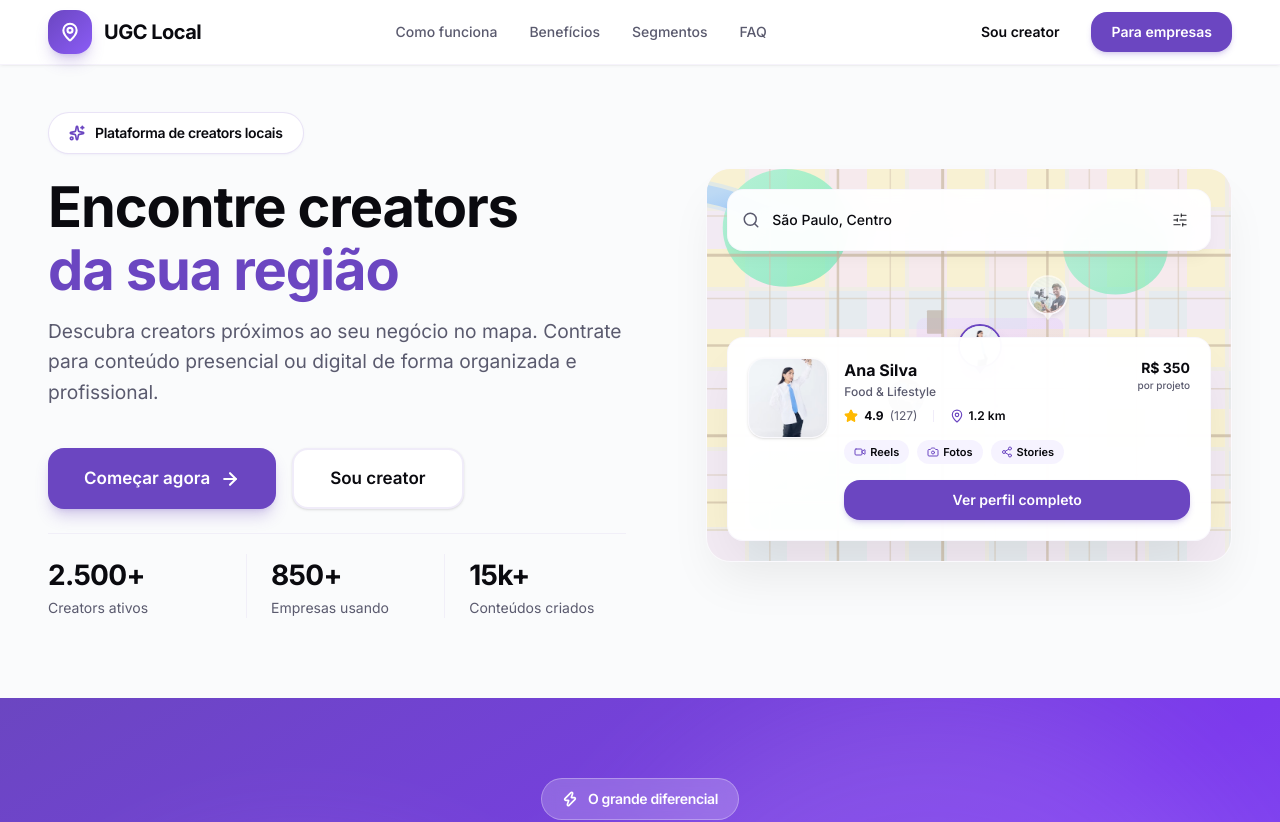
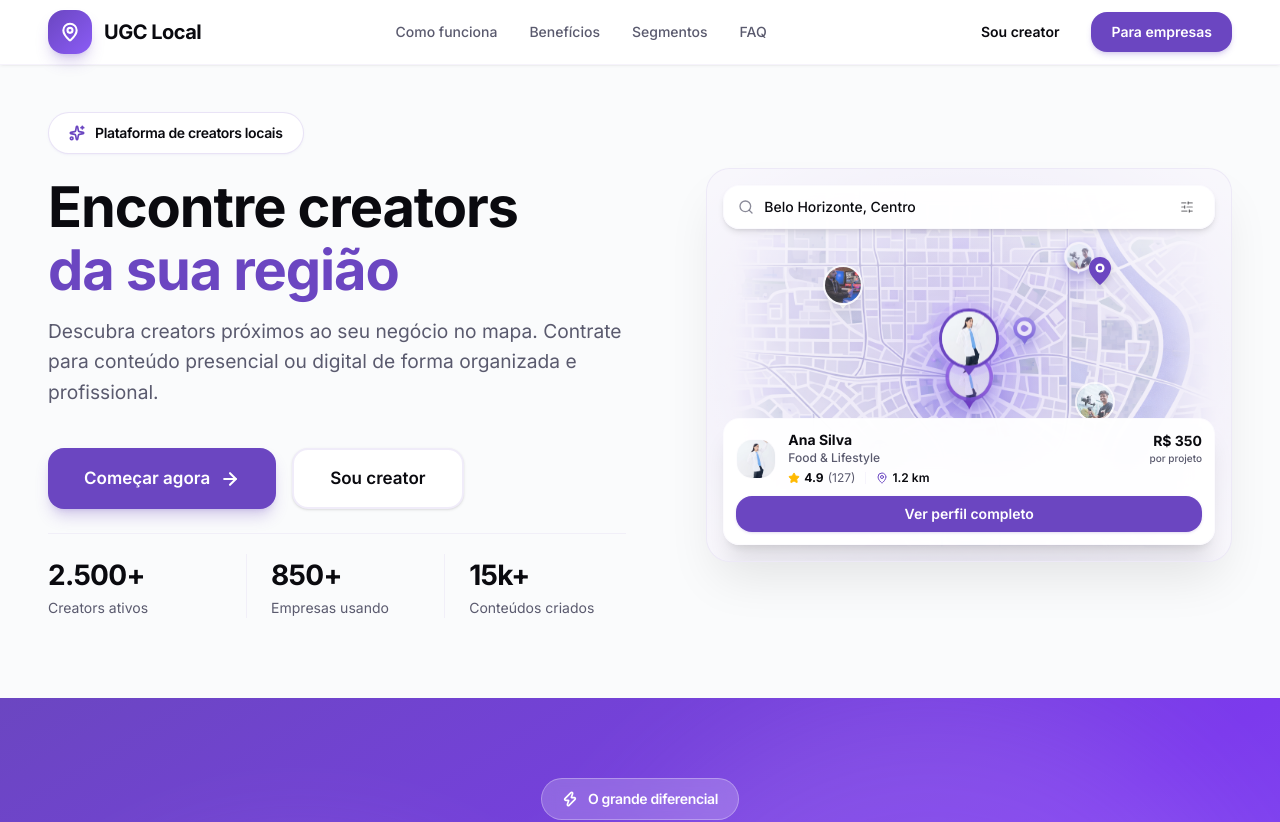
Before and after one commit to MogLuiz/ugc-lp, a Next.js app: page / in a window 1280 px wide. Shown: the top 822 px of the page. Built offline with nearby package versions, Linux system fonts and the light colour scheme.

Commit message:
refactor: improve map mocup

```diff
--- a/src/app/layout.tsx
+++ b/src/app/layout.tsx
@@ -13,7 +13,7 @@ const inter = Inter({
 export const metadata: Metadata = {
   metadataBase: new URL(siteConfig.url),
   title: {
-    default: "UGC Local — Encontre Creators da Sua Região",
+    default: "UGC Local",
     template: "%s | UGC Local",
   },
   description:
--- a/src/app/page.tsx
+++ b/src/app/page.tsx
@@ -12,7 +12,6 @@ import { FinalCTA } from "@/components/FinalCTA";
 import { Footer } from "@/components/Footer";
 
 export const metadata: Metadata = {
-  title: "Encontre Creators Locais para Seu Negócio",
   description:
     "Plataforma que conecta empresas a creators locais. Mapa interativo, marketplace com filtros, creators presenciais. Cadastro gratuito, sem mensalidades.",
   openGraph: {
--- a/src/components/MapMockup.tsx
+++ b/src/components/MapMockup.tsx
@@ -1,9 +1,7 @@
 import Image from "next/image";
-import { Search, SlidersHorizontal, MapPin, Star, Share2, Video, Camera } from "lucide-react";
+import { Search, SlidersHorizontal, MapPin, Star } from "lucide-react";
 
-const creators = [
-  {
-    id: 1,
+const creator = {
   name: "Ana Silva",
   category: "Food & Lifestyle",
   rating: 4.9,
@@ -11,209 +9,228 @@ const creators = [
   distance: "1.2 km",
   price: "R$ 350",
   image: "/images/creators/ana.jpg",
-    position: { x: "52%", y: "45%" },
-    selected: true,
+};
+
+const secondaryPins = [
+  {
+    name: "Pedro Costa",
+    image: "/images/creators/pedro.jpg",
+    left: "26%",
+    top: "30%",
   },
   {
-    id: 2,
-    name: "Pedro Costa",
-    category: "Tech & Gadgets",
-    rating: 4.8,
-    reviews: 94,
-    distance: "2.8 km",
-    price: "R$ 400",
-    image: "/images/creators/pedro.jpg",
-    position: { x: "38%", y: "58%" },
-  },
-  {
-    id: 3,
     name: "Julia Martins",
-    category: "Fashion & Beauty",
-    rating: 5.0,
-    reviews: 215,
-    distance: "0.8 km",
-    price: "R$ 500",
     image: "/images/creators/julia.jpg",
-    position: { x: "65%", y: "32%" },
+    left: "74%",
+    top: "60%",
   },
 ];
 
 export function MapMockup() {
-  const selectedCreator = creators.find((c) => c.selected);
+  return (
+    <div className="relative w-full h-full rounded-3xl overflow-hidden border border-border/20 shadow-2xl shadow-black/10 bg-[#f0edf8]">
+      {/* 1. Map background */}
+      <Image
+        src="/images/creators/map-background.png"
+        fill
+        className="object-cover"
+        alt="Mapa de creators locais"
+        priority
+        sizes="(max-width: 1024px) 100vw, 50vw"
+      />
 
-  return (
-    <div className="relative w-full h-full rounded-3xl overflow-hidden shadow-2xl shadow-black/8 border border-border/30 bg-white">
-      {/* Map Background */}
-      <div className="absolute inset-0 bg-[#f0ede6]">
-        <svg className="absolute inset-0 w-full h-full" xmlns="http://www.w3.org/2000/svg">
-          <defs>
-            <linearGradient id="parkGradient" x1="0%" y1="0%" x2="100%" y2="100%">
-              <stop offset="0%" stopColor="#a7f3d0" stopOpacity="0.85" />
-              <stop offset="100%" stopColor="#6ee7b7" stopOpacity="0.75" />
-            </linearGradient>
-            <linearGradient id="riverGradient" x1="0%" y1="0%" x2="100%" y2="100%">
-              <stop offset="0%" stopColor="#93c5fd" stopOpacity="0.7" />
-              <stop offset="50%" stopColor="#60a5fa" stopOpacity="0.8" />
-              <stop offset="100%" stopColor="#93c5fd" stopOpacity="0.7" />
-            </linearGradient>
-            <linearGradient id="commercialGradient" x1="0%" y1="0%" x2="100%" y2="100%">
-              <stop offset="0%" stopColor="#e9d5ff" stopOpacity="0.5" />
-              <stop offset="100%" stopColor="#d8b4fe" stopOpacity="0.4" />
-            </linearGradient>
-            <pattern id="residentialPattern" width="80" height="80" patternUnits="userSpaceOnUse">
-              <rect x="0" y="0" width="38" height="38" fill="#fef3c7" opacity="0.6" />
-              <rect x="42" y="0" width="38" height="38" fill="#fce7f3" opacity="0.5" />
-              <rect x="0" y="42" width="38" height="38" fill="#f3e8ff" opacity="0.5" />
-              <rect x="42" y="42" width="38" height="38" fill="#dfe9f5" opacity="0.6" />
-            </pattern>
-          </defs>
-          <rect width="100%" height="100%" fill="url(#residentialPattern)" />
-          <ellipse cx="15%" cy="15%" rx="12%" ry="15%" fill="url(#parkGradient)" opacity="0.95" />
-          <rect x="8%" y="72%" width="30%" height="20%" fill="url(#parkGradient)" rx="12" opacity="0.9" />
-          <ellipse cx="78%" cy="20%" rx="10%" ry="12%" fill="url(#parkGradient)" opacity="0.85" />
-          <path d="M 0 25 Q 25 30, 40 38 T 75 48 T 100 52" fill="none" stroke="url(#riverGradient)" strokeWidth="18" opacity="0.85" strokeLinecap="round" />
-          <path d="M 0 25 Q 25 30, 40 38 T 75 48 T 100 52" fill="none" stroke="#bfdbfe" strokeWidth="26" opacity="0.4" strokeLinecap="round" />
-          <rect x="40%" y="38%" width="28%" height="28%" fill="url(#commercialGradient)" rx="8" opacity="0.7" />
-          <line x1="0" y1="22%" x2="100%" y2="22%" stroke="#c9b8a0" strokeWidth="3" opacity="0.7" />
-          <line x1="0" y1="45%" x2="100%" y2="45%" stroke="#c9b8a0" strokeWidth="2.5" opacity="0.65" />
-          <line x1="0" y1="68%" x2="100%" y2="68%" stroke="#c9b8a0" strokeWidth="3" opacity="0.7" />
-          <line x1="0" y1="85%" x2="100%" y2="85%" stroke="#c9b8a0" strokeWidth="2" opacity="0.6" />
-          <line x1="25%" y1="0" x2="25%" y2="100%" stroke="#c9b8a0" strokeWidth="2.5" opacity="0.65" />
-          <line x1="45%" y1="0" x2="45%" y2="100%" stroke="#c9b8a0" strokeWidth="3" opacity="0.7" />
-          <line x1="65%" y1="0" x2="65%" y2="100%" stroke="#c9b8a0" strokeWidth="2.5" opacity="0.65" />
-          <line x1="82%" y1="0" x2="82%" y2="100%" stroke="#c9b8a0" strokeWidth="2" opacity="0.6" />
-          <line x1="0" y1="12%" x2="100%" y2="12%" stroke="#d4c4b0" strokeWidth="1.5" opacity="0.5" />
-          <line x1="0" y1="33%" x2="100%" y2="33%" stroke="#d4c4b0" strokeWidth="1.5" opacity="0.5" />
-          <line x1="0" y1="56%" x2="100%" y2="56%" stroke="#d4c4b0" strokeWidth="1.5" opacity="0.5" />
-          <line x1="0" y1="78%" x2="100%" y2="78%" stroke="#d4c4b0" strokeWidth="1.5" opacity="0.5" />
-          <line x1="0" y1="92%" x2="100%" y2="92%" stroke="#d4c4b0" strokeWidth="1.5" opacity="0.5" />
-          <line x1="12%" y1="0" x2="12%" y2="100%" stroke="#d4c4b0" strokeWidth="1.5" opacity="0.5" />
-          <line x1="35%" y1="0" x2="35%" y2="100%" stroke="#d4c4b0" strokeWidth="1.5" opacity="0.5" />
-          <line x1="55%" y1="0" x2="55%" y2="100%" stroke="#d4c4b0" strokeWidth="1.5" opacity="0.5" />
-          <line x1="73%" y1="0" x2="73%" y2="100%" stroke="#d4c4b0" strokeWidth="1.5" opacity="0.5" />
-          <line x1="90%" y1="0" x2="90%" y2="100%" stroke="#d4c4b0" strokeWidth="1.5" opacity="0.5" />
-          <rect x="48%" y="44%" width="4" height="4" fill="#9333ea" opacity="0.25" rx="0.5" />
-          <rect x="58%" y="50%" width="4" height="4" fill="#9333ea" opacity="0.25" rx="0.5" />
-          <rect x="52%" y="56%" width="4" height="4" fill="#9333ea" opacity="0.25" rx="0.5" />
-          <rect x="42%" y="48%" width="3" height="3" fill="#9333ea" opacity="0.2" rx="0.5" />
-          <rect x="62%" y="46%" width="3" height="3" fill="#9333ea" opacity="0.2" rx="0.5" />
-          <rect x="55%" y="60%" width="3" height="3" fill="#9333ea" opacity="0.2" rx="0.5" />
-          <rect x="42%" y="36%" width="3%" height="6%" fill="#b8a99a" opacity="0.6" rx="1" />
+      {/* 2. Subtle purple brand tint */}
+      <div className="absolute inset-0 bg-primary/8 pointer-events-none" />
+
+      {/* 3. Subtle edge vignette — integrates with page background */}
+      <div
+        className="absolute inset-0 pointer-events-none"
+        style={{
+          background:
+            "radial-gradient(ellipse at 50% 50%, transparent 32%, rgba(255,255,255,0.35) 65%, rgba(255,255,255,0.65) 100%)",
+        }}
+      />
+
+      {/* 4. Central glow behind main creator pin */}
+      <div
+        className="absolute inset-0 pointer-events-none"
+        style={{
+          background:
+            "radial-gradient(circle at 50% 44%, rgba(139,92,246,0.11) 0%, transparent 36%)",
+        }}
+      />
+
+      {/* 5. Search bar */}
+      <div className="absolute top-4 left-4 right-4 z-20">
+        <div className="bg-white/95 backdrop-blur-xl rounded-2xl border border-border/25 shadow-md px-3.5 py-2 flex items-center gap-2.5">
+          <Search
+            className="w-4 h-4 text-muted-foreground/70 flex-shrink-0"
+            strokeWidth={2}
+          />
+          <label htmlFor="map-search" className="sr-only">
+            Buscar creators próximos
+          </label>
+          <input
+            id="map-search"
+            type="text"
+            defaultValue="Belo Horizonte, Centro"
+            readOnly
+            className="flex-1 text-sm font-medium text-foreground bg-transparent outline-none cursor-default"
+            aria-label="Localização atual"
+          />
+          <button
+            className="p-1.5 rounded-lg hover:bg-accent/80 transition-colors flex-shrink-0"
+            aria-label="Filtros"
+          >
+            <SlidersHorizontal
+              className="w-3.5 h-3.5 text-foreground/50"
+              strokeWidth={2}
+            />
+          </button>
+        </div>
+      </div>
+
+      {/* 6. Secondary creator pins — desktop/tablet only */}
+      {secondaryPins.map((pin) => (
+        <div
+          key={pin.name}
+          className="absolute hidden sm:block z-10 -translate-x-1/2 -translate-y-1/2"
+          style={{ left: pin.left, top: pin.top }}
+        >
+          <div className="relative flex flex-col items-center">
+            <div className="w-10 h-10 rounded-full overflow-hidden border-2 border-white shadow-lg opacity-75 hover:opacity-95 transition-opacity cursor-pointer">
+              <Image
+                src={pin.image}
+                alt={pin.name}
+                width={40}
+                height={40}
+                className="w-full h-full object-cover"
+              />
+            </div>
+            <div className="w-0 h-0 border-l-[4px] border-l-transparent border-r-[4px] border-r-transparent border-t-[5px] border-t-white -mt-px" />
+          </div>
+        </div>
+      ))}
+
+      {/* 7. Empty location marker — desktop/tablet only */}
+      <div
+        className="absolute hidden sm:block z-10 -translate-x-1/2 -translate-y-1/2"
+        style={{ left: "75%", top: "26%" }}
+      >
+        <svg
+          width="22"
+          height="28"
+          viewBox="0 0 22 28"
+          fill="none"
+          xmlns="http://www.w3.org/2000/svg"
+          className="drop-shadow-md"
+        >
+          <path
+            d="M11 0C4.925 0 0 4.925 0 11c0 8.25 11 17 11 17s11-8.75 11-17C22 4.925 17.075 0 11 0z"
+            className="fill-primary"
+          />
+          <circle cx="11" cy="11" r="4.5" fill="white" />
+          <circle cx="11" cy="11" r="2.25" className="fill-primary" />
         </svg>
       </div>
 
-      {/* Search Bar */}
-      <div className="absolute top-5 left-5 right-5 z-20">
-        <div className="bg-white/95 backdrop-blur-lg rounded-2xl shadow-lg shadow-black/[0.04] border border-border/40 p-3.5">
+      {/* 8. Main creator pin */}
+      <div
+        className="absolute z-20 -translate-x-1/2 -translate-y-1/2"
+        style={{ left: "50%", top: "44%" }}
+      >
+        <div className="flex flex-col items-center">
+          <div className="relative">
+            {/* Pulse animation ring */}
+            <div className="absolute inset-0 rounded-full border-[2.5px] border-primary animate-ping opacity-[0.18]" />
+            {/* Creator photo */}
+            <div
+              className="w-[3.75rem] h-[3.75rem] rounded-full overflow-hidden border-[3px] border-primary relative z-10"
+              style={{
+                boxShadow:
+                  "0 0 0 8px rgba(139,92,246,0.09), 0 6px 20px rgba(139,92,246,0.2)",
+              }}
+            >
+              <Image
+                src={creator.image}
+                alt={creator.name}
+                width={60}
+                height={60}
+                className="w-full h-full object-cover"
+                priority
+              />
+            </div>
+          </div>
+          {/* Teardrop tail */}
+          <div className="w-0 h-0 border-l-[6px] border-l-transparent border-r-[6px] border-r-transparent border-t-[8px] border-t-primary -mt-px relative z-10" />
+        </div>
+      </div>
+
+      {/* 9. Creator info card */}
+      <div className="absolute bottom-4 left-4 right-4 z-30">
+        <div className="bg-white/95 backdrop-blur-xl rounded-2xl border border-border/20 shadow-xl p-3">
+          {/* Creator row */}
           <div className="flex items-center gap-3">
-            <Search className="w-4.5 h-4.5 text-muted-foreground flex-shrink-0" strokeWidth={2} />
-            <label htmlFor="map-search" className="sr-only">Buscar creators próximos</label>
-            <input
-              id="map-search"
-              type="text"
-              placeholder="Buscar creators próximos"
-              className="flex-1 text-sm font-medium outline-none bg-transparent placeholder:text-muted-foreground/60"
-              defaultValue="São Paulo, Centro"
-              readOnly
-              aria-label="Buscar creators próximos"
+            <div className="w-10 h-10 rounded-xl overflow-hidden flex-shrink-0 border border-border/15">
+              <Image
+                src={creator.image}
+                alt={creator.name}
+                width={40}
+                height={40}
+                className="w-full h-full object-cover"
               />
-            <button className="p-2 hover:bg-accent/50 rounded-lg transition-colors" aria-label="Filtros">
-              <SlidersHorizontal className="w-4 h-4 text-foreground/70" strokeWidth={2} />
-            </button>
+            </div>
+
+            <div className="flex-1 min-w-0">
+              <div className="flex items-start justify-between gap-2 mb-1">
+                <div>
+                  <div className="font-bold text-sm text-foreground leading-tight">
+                    {creator.name}
+                  </div>
+                  <div className="text-xs text-muted-foreground font-medium mt-0.5">
+                    {creator.category}
+                  </div>
+                </div>
+                <div className="text-right flex-shrink-0">
+                  <div className="text-sm font-bold text-foreground">
+                    {creator.price}
+                  </div>
+                  <div className="text-[10px] text-muted-foreground font-medium">
+                    por projeto
                   </div>
                 </div>
               </div>
 
-      {/* Creator Pins */}
-      {creators.map((creator) => (
-        <div
-          key={creator.id}
-          className="absolute z-10 transform -translate-x-1/2 -translate-y-1/2"
-          style={{ left: creator.position.x, top: creator.position.y }}
-        >
-          <div className={`relative group cursor-pointer ${creator.selected ? "z-30" : "z-10"}`}>
-            <div className="absolute top-1/2 left-1/2 transform -translate-x-1/2 translate-y-1 w-3 h-1.5 bg-black/10 rounded-full blur-sm" />
-            <div className={`relative transition-all duration-300 ${creator.selected ? "scale-100" : "scale-90 opacity-60 group-hover:scale-95 group-hover:opacity-80"}`}>
-              <div className={`w-11 h-11 rounded-full border-[2.5px] overflow-hidden ${creator.selected ? "border-primary shadow-lg shadow-primary/30" : "border-white shadow-md"}`}>
-                <Image
-                  src={creator.image}
-                  alt={creator.name}
-                  width={44}
-                  height={44}
-                  className="w-full h-full object-cover"
+              <div className="flex items-center gap-2.5 text-xs">
+                <div className="flex items-center gap-1">
+                  <Star className="w-3 h-3 fill-amber-400 text-amber-400" />
+                  <span className="font-bold text-foreground">
+                    {creator.rating}
+                  </span>
+                  <span className="text-muted-foreground">
+                    ({creator.reviews})
+                  </span>
+                </div>
+                <div className="w-px h-3 bg-border/50" />
+                <div className="flex items-center gap-1">
+                  <MapPin
+                    className="w-3 h-3 text-primary flex-shrink-0"
+                    strokeWidth={2}
                   />
-              </div>
-              <div className={`absolute -bottom-1.5 left-1/2 transform -translate-x-1/2 w-0 h-0 border-l-[5px] border-l-transparent border-r-[5px] border-r-transparent ${creator.selected ? "border-t-[7px] border-t-primary" : "border-t-[7px] border-t-white"}`} />
-            </div>
-            {creator.selected && (
-              <div className="absolute inset-0 rounded-full border-[2.5px] border-primary animate-ping opacity-20" />
-            )}
+                  <span className="font-semibold text-foreground">
+                    {creator.distance}
+                  </span>
                 </div>
               </div>
-      ))}
-
-      {/* Selected Creator Card */}
-      {selectedCreator && (
-        <div className="absolute bottom-5 left-5 right-5 z-30 animate-in slide-in-from-bottom-4 duration-300">
-          <div className="bg-white/98 backdrop-blur-xl rounded-2xl shadow-2xl shadow-black/8 border border-border/40 overflow-hidden">
-            <div className="p-5">
-              <div className="flex gap-4">
-                <div className="w-20 h-20 rounded-xl overflow-hidden flex-shrink-0 border border-border/30 shadow-sm">
-                  <Image
-                    src={selectedCreator.image}
-                    alt={selectedCreator.name}
-                    width={80}
-                    height={80}
-                    className="w-full h-full object-cover"
-                    priority
-                  />
-                </div>
-                <div className="flex-1 min-w-0">
-                  <div className="flex items-start justify-between gap-3 mb-2">
-                    <div>
-                      <h3 className="font-bold text-base text-foreground mb-0.5">{selectedCreator.name}</h3>
-                      <p className="text-xs font-medium text-muted-foreground">{selectedCreator.category}</p>
-                    </div>
-                    <div className="text-right">
-                      <div className="text-sm font-bold text-foreground">{selectedCreator.price}</div>
-                      <div className="text-[10px] font-medium text-muted-foreground">por projeto</div>
             </div>
           </div>
-                  <div className="flex items-center gap-4 mb-4">
-                    <div className="flex items-center gap-1.5">
-                      <Star className="w-3.5 h-3.5 fill-amber-400 text-amber-400" />
-                      <span className="text-xs font-bold text-foreground">{selectedCreator.rating}</span>
-                      <span className="text-xs text-muted-foreground">({selectedCreator.reviews})</span>
-                    </div>
-                    <div className="w-px h-3 bg-border" />
-                    <div className="flex items-center gap-1">
-                      <MapPin className="w-3.5 h-3.5 text-primary" strokeWidth={2} />
-                      <span className="text-xs font-semibold text-foreground">{selectedCreator.distance}</span>
-                    </div>
-                  </div>
-                  <div className="flex gap-2 mb-4">
-                    <div className="flex items-center gap-1 px-2.5 py-1 bg-accent/60 rounded-lg">
-                      <Video className="w-3 h-3 text-primary" strokeWidth={2} />
-                      <span className="text-[11px] font-semibold text-foreground">Reels</span>
-                    </div>
-                    <div className="flex items-center gap-1 px-2.5 py-1 bg-accent/60 rounded-lg">
-                      <Camera className="w-3 h-3 text-primary" strokeWidth={2} />
-                      <span className="text-[11px] font-semibold text-foreground">Fotos</span>
-                    </div>
-                    <div className="flex items-center gap-1 px-2.5 py-1 bg-accent/60 rounded-lg">
-                      <Share2 className="w-3 h-3 text-primary" strokeWidth={2} />
-                      <span className="text-[11px] font-semibold text-foreground">Stories</span>
-                    </div>
-                  </div>
-                  <button className="w-full px-4 py-2.5 bg-primary text-white text-sm font-semibold rounded-xl hover:bg-primary/90 transition-all shadow-md shadow-primary/20">
+
+          {/* CTA */}
+          <button className="w-full mt-2.5 py-2 bg-primary text-white text-sm font-semibold rounded-xl hover:bg-primary/90 transition-colors shadow-sm shadow-primary/15">
             Ver perfil completo
           </button>
         </div>
       </div>
     </div>
-          </div>
-        </div>
-      )}
-    </div>
   );
 }
```
Also changed, not shown: public/images/creators/map-background.png (added), src/app/icon.svg (added). Lines whose indentation alone changed are shown as unchanged.
